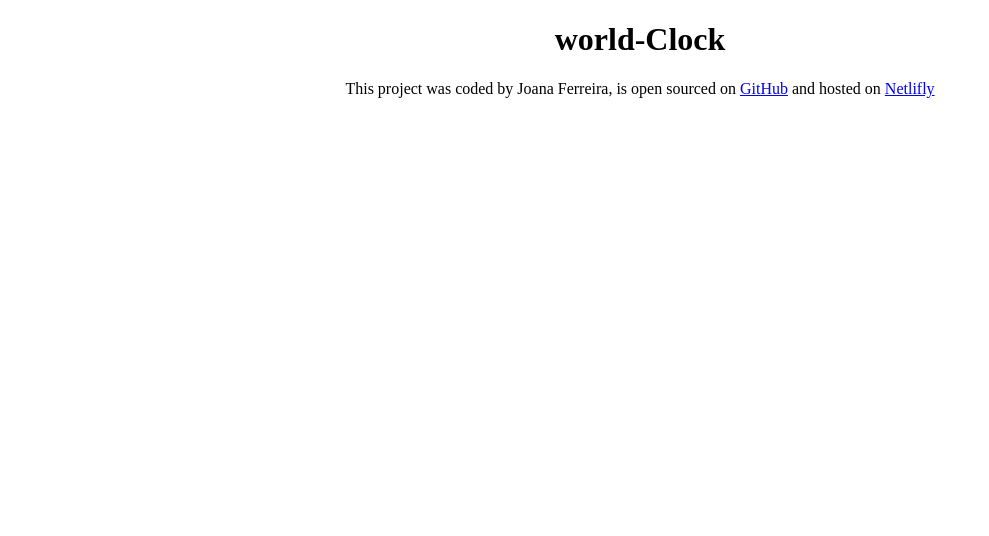
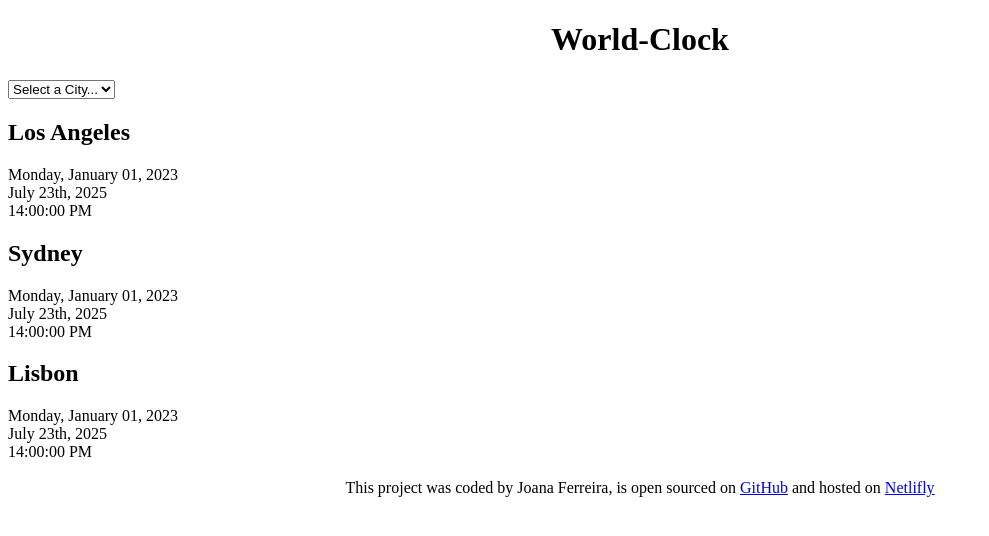
Before and after one commit to joanaferreira80/world-clock, a plain HTML site: page index.html in a window 1280 px wide. Shown: the whole page, without its empty margins (0-989 px from the left). Drawn offline with Linux system fonts and the light colour scheme.

Commit message:
update html with city info

```diff
--- a/index.html
+++ b/index.html
@@ -1,18 +1,57 @@
 <!DOCTYPE html>
 <html lang="en">
+
 <head>
     <meta charset="UTF-8">
     <meta name="viewport" content="width=device-width, initial-scale=1.0">
- <link rel="stylesheet" href="src/style.css" />
+    <link rel="stylesheet" href="src/style.css" />
     <title>World-Clock</title>
 
 </head>
 
 <body>
-    <h1>world-Clock</h1>
+    <div class="container">
+        <h1>World-Clock</h1>
+        <select name="" id="">
+            <option value="">Select a City...</option>
+            <option value="">London</option>
+            <option value="">NY</option>
+            <option value="">Lisbon</option>
+        </select>
+        <div class="city">
+            <h2>Los Angeles</h2>
+            <div class="date">
+                <span id="day">Monday</span>, <span id="month">January</span> <span id="date">01</span>, <span
+                    id="year">2023</span>
+            </div>
+            <div class="date">July 23th, 2025</div>
+            <div class="time">14:00:00 PM</div>
+        </div>
+        <div class="city">
+            <h2>Sydney</h2>
+            <div class="date">
+                <span id="day">Monday</span>, <span id="month">January</span> <span id="date">01</span>, <span
+                    id="year">2023</span>
+            </div>
+            <div class="date">July 23th, 2025</div>
+            <div class="time">14:00:00 PM</div>
+        </div>
+        <div class="city">
+            <h2>Lisbon</h2>
+            <div class="date">
+                <span id="day">Monday</span>, <span id="month">January</span> <span id="date">01</span>, <span
+                    id="year">2023</span>
+            </div>
+            <div class="date">July 23th, 2025</div>
+            <div class="time">14:00:00 PM</div>
+        </div>
 </body>
+<br>
 <footer>
-    This project was coded by Joana Ferreira, is open sourced on <a href="https://github.com/joanaferreira80/world-clock" target="_blank">GitHub</a> and hosted on <a href="https://world-clock-shecodes-jf.netlify.app/" target="_blank">Netlifly</a>
+    This project was coded by Joana Ferreira, is open sourced on <a
+        href="https://github.com/joanaferreira80/world-clock" target="_blank">GitHub</a> and hosted on <a
+        href="https://world-clock-shecodes-jf.netlify.app/" target="_blank">Netlifly</a>
 </footer>
 <script src="src/index.js"></script>
+
 </html>
```
